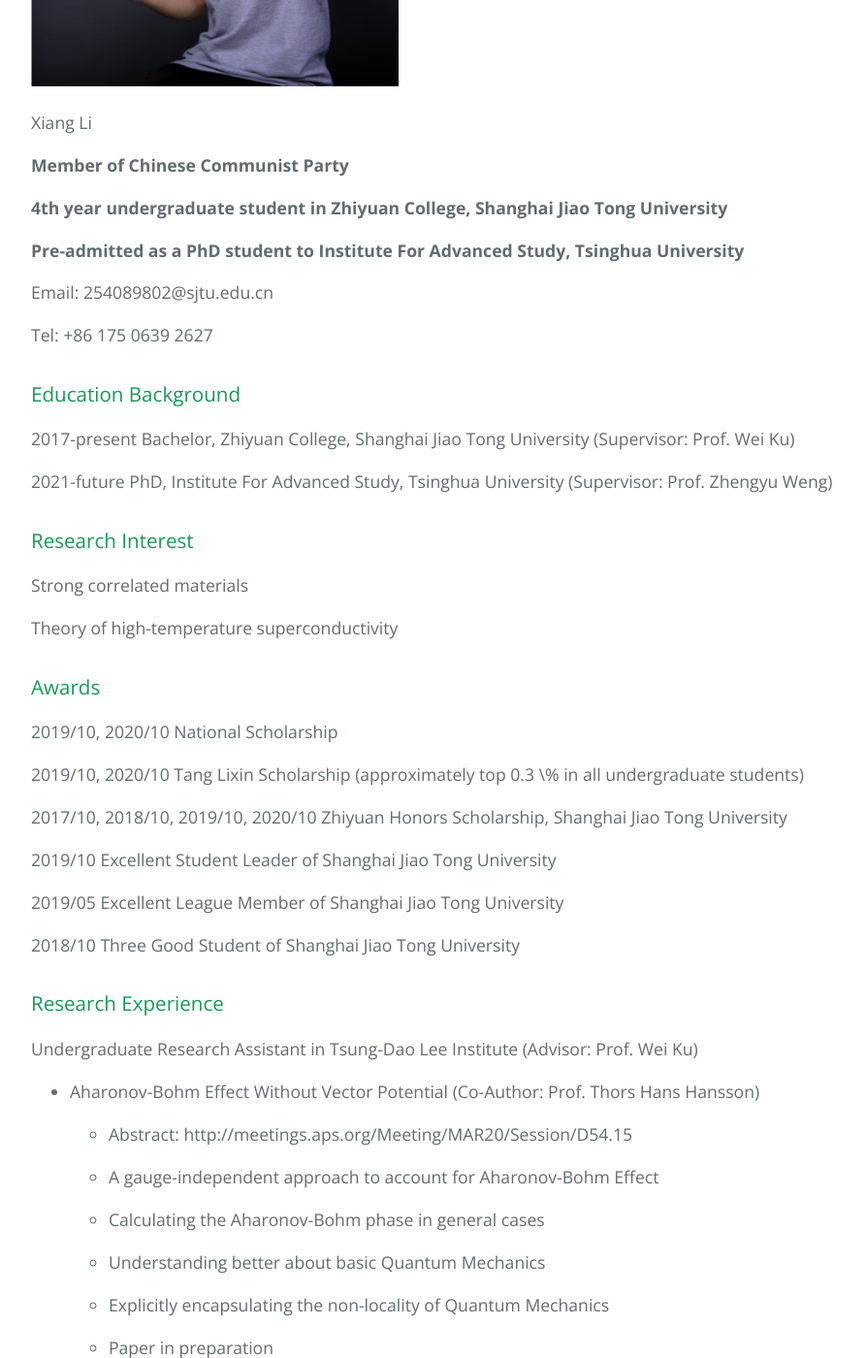
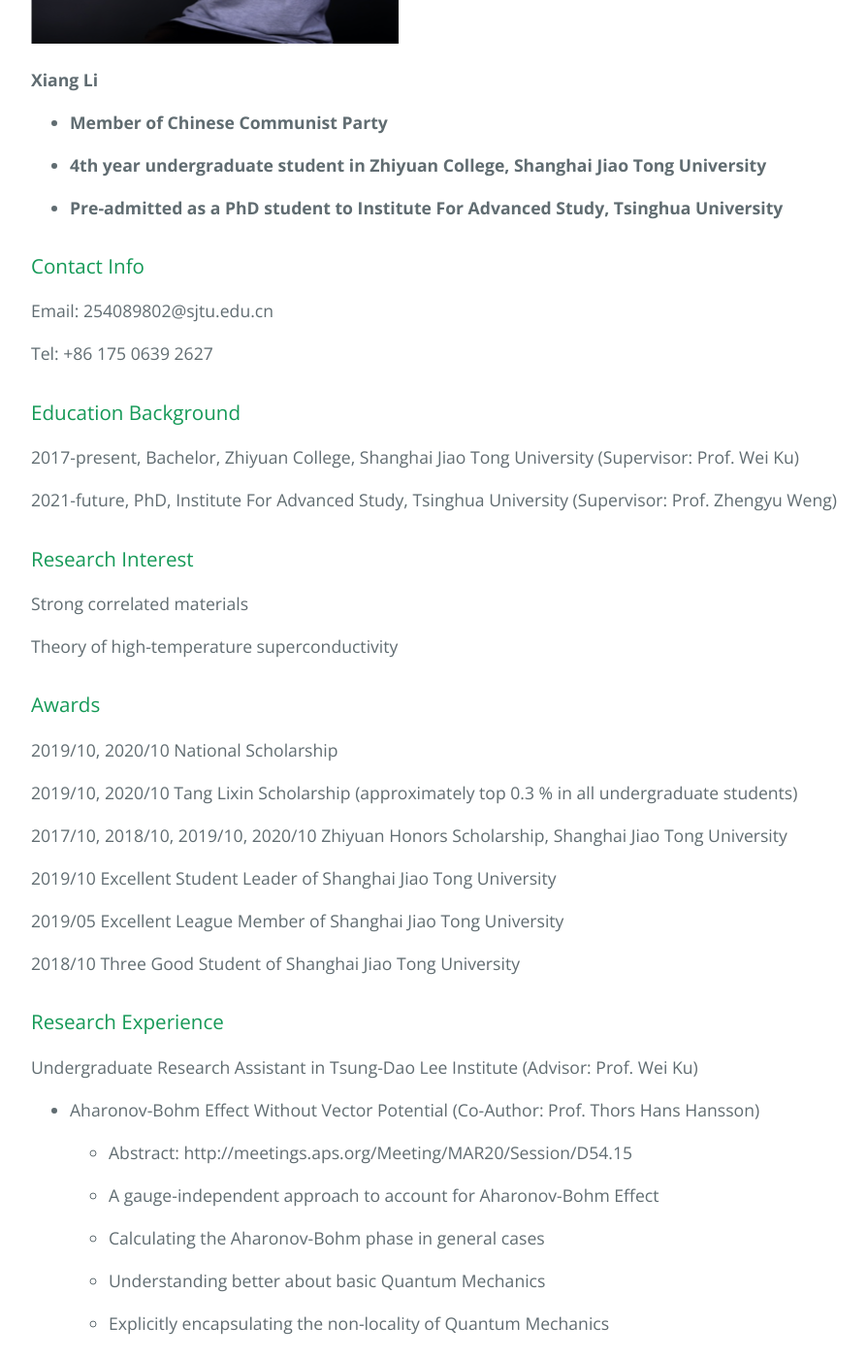
Before and after one commit to XiangLi0824/XiangLi0824.github.io, a Jekyll site: the page built from index.md, in a window 1280 px wide and 1400 px high, scrolled down 727 px. Shown: the whole window at 97% size, without its empty margins (192-1086 px from the left). Built offline with Jekyll 4.4.1, drawn with Linux system fonts in a browser that asks for light colours; some of the changed text lies outside the part shown.

Commit message:
Update index.md

```diff
--- a/index.md
+++ b/index.md
@@ -2,20 +2,19 @@
 layout: default
 ---
 
-I am learning to create my own page now.
-This is a test.
-
-我是李翔，我在做自己的个人主页
+中文版
 
 ![Octocat](lixiang.png)
 
-Xiang Li
+**Xiang Li**
 
-**Member of Chinese Communist Party**
+- **Member of Chinese Communist Party**
 
-**4th year undergraduate student in Zhiyuan College, Shanghai Jiao Tong University**
+- **4th year undergraduate student in Zhiyuan College, Shanghai Jiao Tong University**
 
-**Pre-admitted as a PhD student to Institute For Advanced Study, Tsinghua University**
+- **Pre-admitted as a PhD student to Institute For Advanced Study, Tsinghua University**
+
+### Contact Info
 
 Email: 254089802@sjtu.edu.cn
 
@@ -23,9 +22,9 @@
 
 ### Education Background
 
-2017-present Bachelor, Zhiyuan College, Shanghai Jiao Tong University (Supervisor: Prof. Wei Ku)
+2017-present, Bachelor, Zhiyuan College, Shanghai Jiao Tong University (Supervisor: Prof. Wei Ku)
 
-2021-future PhD, Institute For Advanced Study, Tsinghua University (Supervisor: Prof. Zhengyu Weng)
+2021-future, PhD, Institute For Advanced Study, Tsinghua University (Supervisor: Prof. Zhengyu Weng)
 
 ### Research Interest
 
@@ -37,7 +36,7 @@
 
 2019/10, 2020/10 National Scholarship
 
-2019/10, 2020/10 Tang Lixin Scholarship (approximately top 0.3 \% in all undergraduate students)
+2019/10, 2020/10 Tang Lixin Scholarship (approximately top 0.3 % in all undergraduate students)
 
 2017/10, 2018/10, 2019/10, 2020/10 Zhiyuan Honors Scholarship, Shanghai Jiao Tong University
 
@@ -87,17 +86,19 @@
 
 ### Extracurricular Activities
 
-- 2018/5-present, Shanghai Jiao Tong University Chucai Program Membership (Enrolls 1\% top students a year and encourages leadership and social responsibility)
+- 2018/5-present, Shanghai Jiao Tong University Chucai Program Membership (Enrolls 1% top students a year and encourages leadership and social responsibility)
 
 - 2018/7, Field research, Da li, Yunnan Province, China
 
   - Conducted research on Poverty Alleviation.
+
 
 - 2018/11 Volunteer for the 2018 Shanghai International Marathon.
 
 - 2019/8, Field research, Shenzhen, Guangdong Province, China  (Team Leader)
 
   - Conducted research on Reform and Opening-Up.
+
 
 - 2019/5-2020/6, Vice-president of student union of Zhiyuan College
 
```
